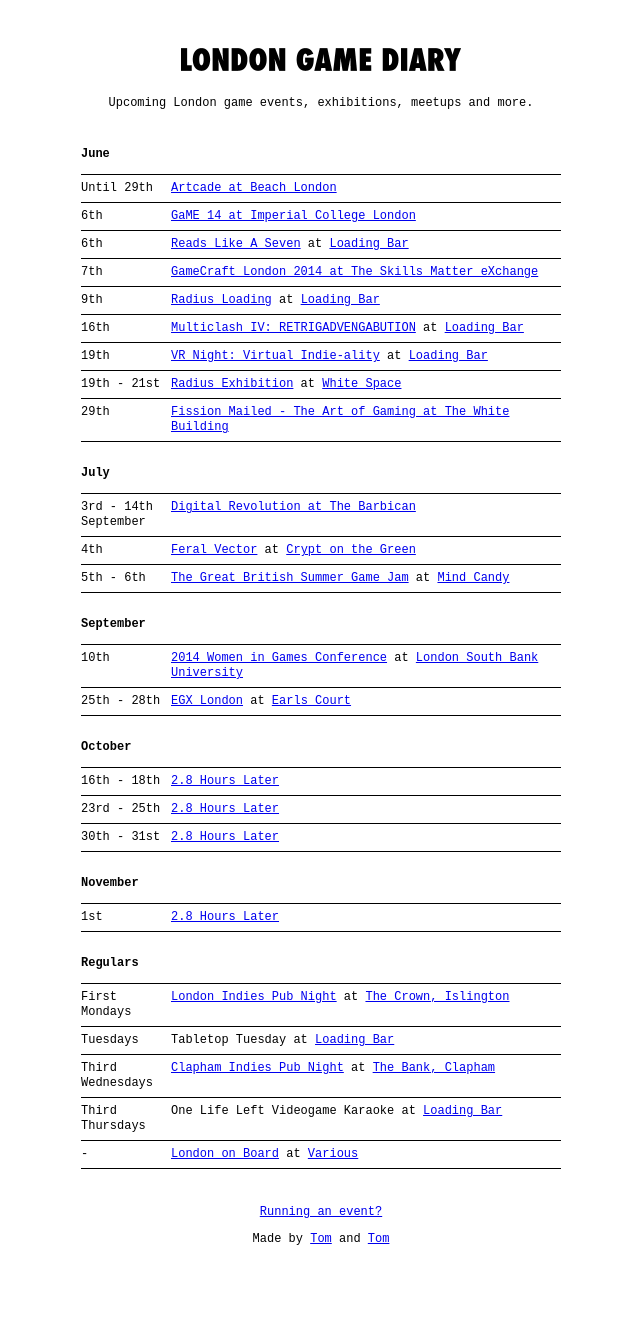
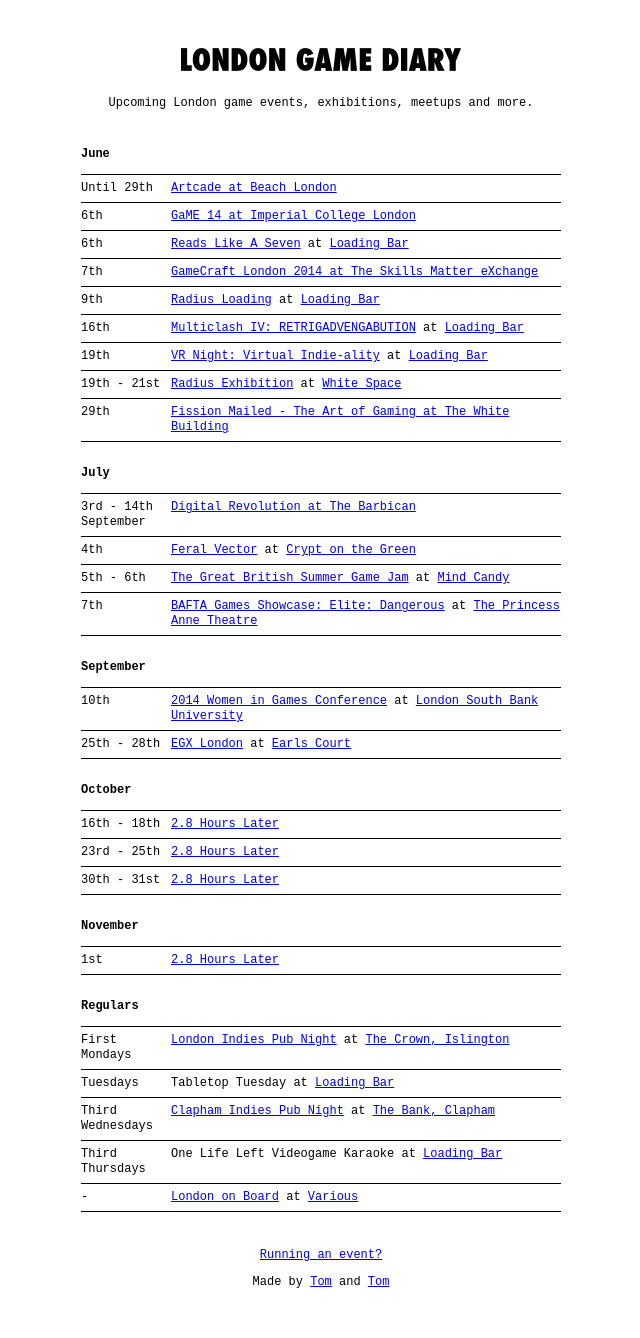
Before and after one commit to thomasmarshall/londongamediary.com, a Jekyll site: the page built from index.md, in a window 1280 px wide. Shown: the whole page, without its empty margins (319-959 px from the left). Built offline with Jekyll 4.4.1, drawn with Linux system fonts in a browser that asks for light colours; before the commit the page ends 1295 px from its top, so only the background shows below that.

Commit message:
Update index.md

```diff
--- a/index.md
+++ b/index.md
@@ -20,6 +20,7 @@
 3rd - 14th September | [Digital Revolution at The Barbican](http://www.barbican.org.uk/digital-revolution)
 4th | [Feral Vector](http://feral-vector.com/) at [Crypt on the Green](http://www.cryptonthegreen.com/)
 5th - 6th | [The Great British Summer Game Jam](https://www.eventbrite.com/e/the-great-british-summer-game-jam-with-mind-candy-and-autodesk-tickets-11322502911) at [Mind Candy](http://mindcandy.com/)
+7th | [BAFTA Games Showcase: Elite: Dangerous](https://bafta.ticketsolve.com/shows/873517394/events?show_id=873517394) at [The Princess Anne Theatre](http://www.bafta.org/venue-hire/rooms/the-princess-anne-theatre,1965,BA.html)
 
 
 ### September
```
